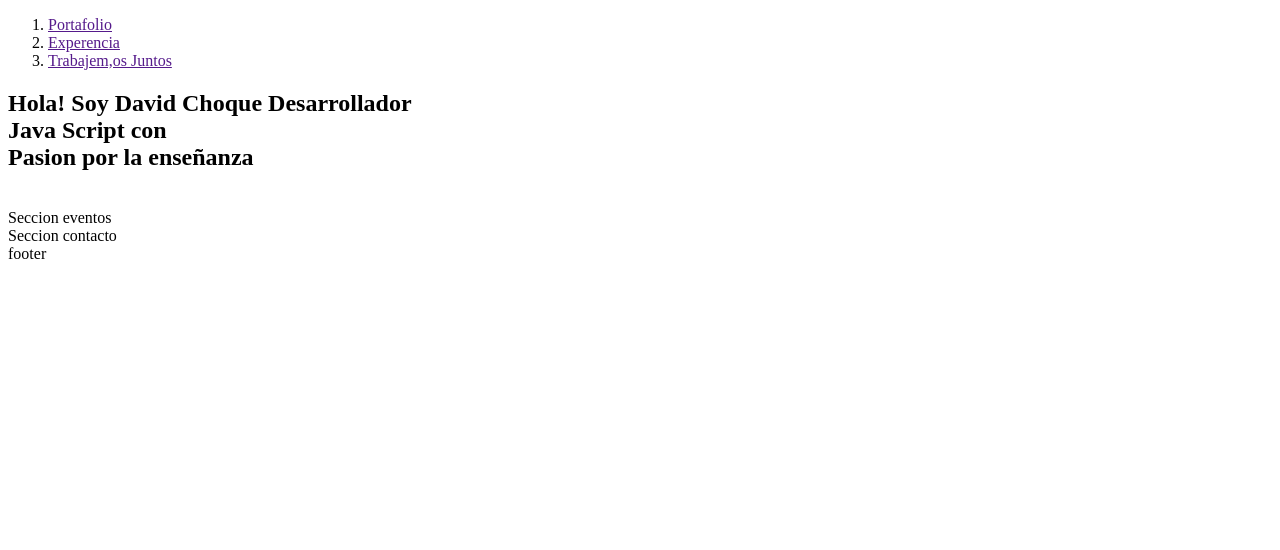
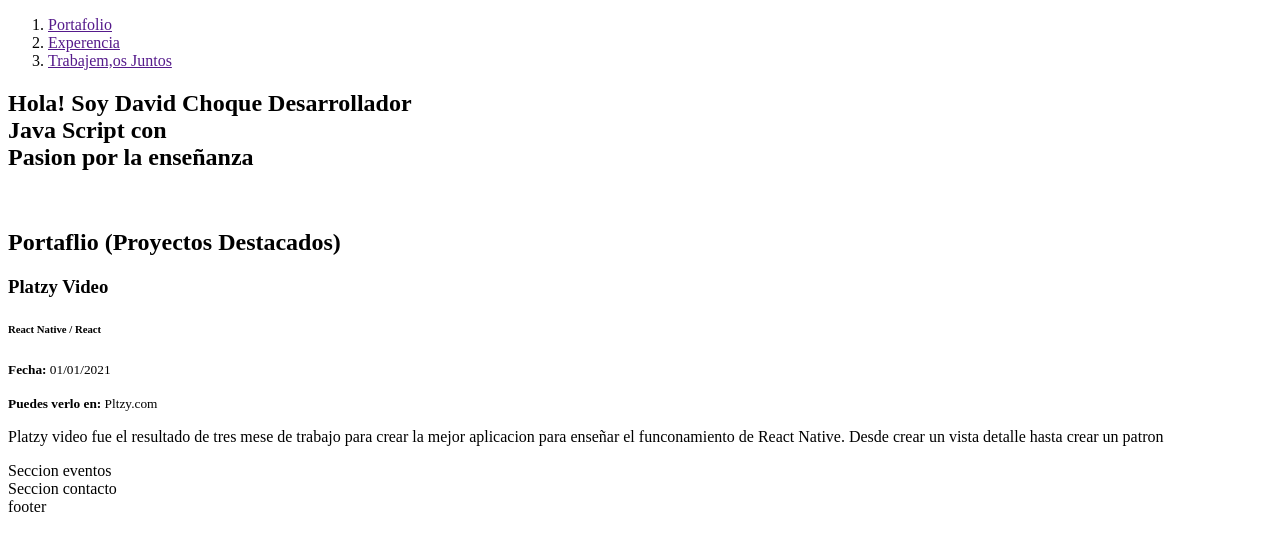
Before and after one commit to Deibyts/Html-Css, a plain HTML site: page index.html in a window 1280 px wide. Drawn offline with Linux system fonts and the light colour scheme.

Commit message:
Agregando seccion de portafolio

```diff
--- a/index.html
+++ b/index.html
@@ -31,9 +31,18 @@
         </h1>
         <img src="" alt="">
     </section>
-
+    <!--Seccion de portafolio-->
     <section>
-
+        <h2>Portaflio (Proyectos Destacados)</h2>
+        <article>
+            <h3>Platzy Video</h3>
+            <h6>React Native / React</h6>
+            <p><small><strong>Fecha:</strong> 01/01/2021</small></p>
+            <p><small><strong>Puedes verlo en:</strong> Pltzy.com</small></p>
+            <p>Platzy video fue el resultado de tres mese de trabajo
+                para crear la mejor aplicacion para enseñar el funconamiento
+                de React Native. Desde crear un vista detalle hasta crear un patron</p>
+        </article>
     </section>
     <section>Seccion eventos</section>
     <section>Seccion contacto</section>
```
